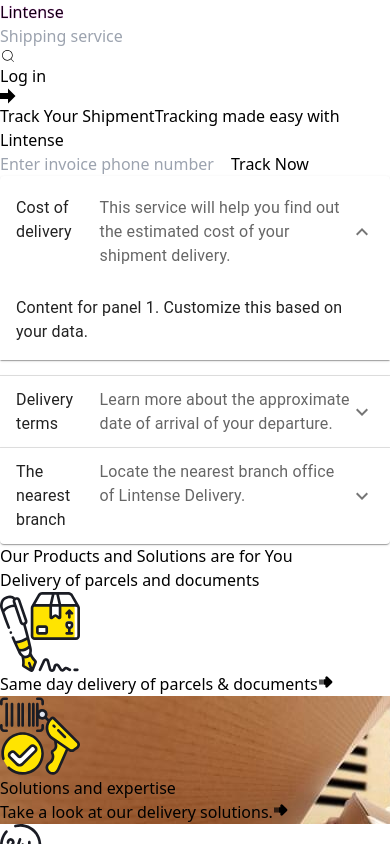
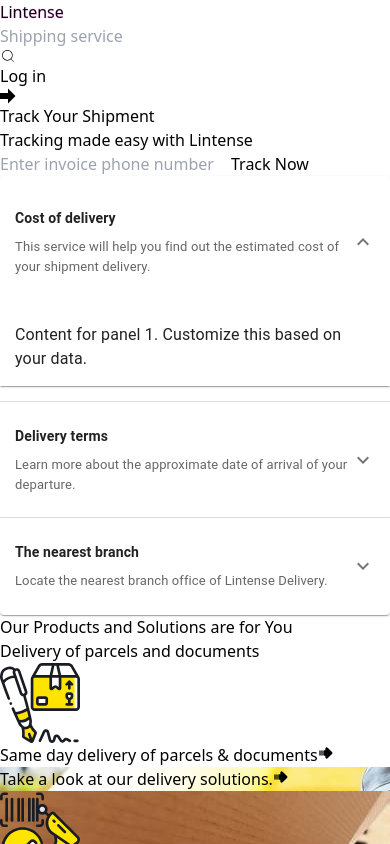
Before and after one commit to ayxanqenberov/lintense, a React (Vite) app: page / in a window 390 px wide. Both pictures are taken after a click on the button 195 px from the left and 224 px from the top of the page. Shown: the top 844 px of the page. Built offline with nearby package versions, Linux system fonts and the light colour scheme; no server answers; a web font is replaced by a local one.

Commit message:
responsive design

```diff
--- a/src/assets/Components/FOOTER/Footer.tsx
+++ b/src/assets/Components/FOOTER/Footer.tsx
@@ -5,7 +5,7 @@
   return (
     <footer className="bg-black text-white flex flex-col gap-3">
       <div className="upFooter w-full pt-5 flex items-center justify-center">
-        <nav className="flex w-[73.3%] justify-between">
+        <nav className="flex w-[73.3%] max-[640px]:w-full max-[470px]:flex-col max-[470px]:gap-2 max-[470px]:text-center justify-between">
           <ul>
             <h2 className="text-[18px] font-semibold">About us</h2>
             <li>
@@ -92,7 +92,7 @@
               <h2 className="text-[18px] font-semibold">
                 Download Lintense mobile app
               </h2>
-              <div className="flex gap-5">
+              <div className="flex max-[350px]:flex-col gap-5">
                 <li className="flex duration-200 bg-[#2C2F3A] hover:bg-[#242529] cursor-pointer px-4 py-2 rounded-lg items-center gap-1">
                   <FaApple className="text-3xl text-[#FFE400]" />
                   <p className="flex flex-col items-center">
--- a/src/assets/pages/Admin/Admin.tsx
+++ b/src/assets/pages/Admin/Admin.tsx
@@ -87,7 +87,6 @@
       </div>
 
       <div className="grid lg:grid-cols-2 gap-8">
-        {/* NEWS */}
         <div className="bg-white rounded-2xl shadow p-6">
           <div className="flex items-center gap-3 mb-6">
             <FaBullhorn className="text-yellow-500 text-2xl" />
@@ -137,8 +136,6 @@
             ))}
           </div>
         </div>
-
-        {/* PROMO */}
         <div className="bg-white rounded-2xl shadow p-6">
           <div className="flex items-center gap-3 mb-6">
             <FaTicketAlt className="text-yellow-500 text-2xl" />
--- a/src/assets/pages/Admin/AdminRegister.tsx
+++ b/src/assets/pages/Admin/AdminRegister.tsx
@@ -47,8 +47,6 @@
             Authorized personnel only.
           </p>
         </div>
-
-        {/* Form */}
         <form onSubmit={handleSubmit} className="mt-8 space-y-5">
           <div>
             <label className="block mb-2 text-sm font-medium text-gray-700">
--- a/src/assets/pages/HOMEPAGE/SectionsHome/FirstSect.tsx
+++ b/src/assets/pages/HOMEPAGE/SectionsHome/FirstSect.tsx
@@ -4,18 +4,21 @@
 import AccordionSummary from "@mui/material/AccordionSummary";
 import Typography from "@mui/material/Typography";
 import ExpandMoreIcon from "@mui/icons-material/ExpandMore";
-import "../../../../App.css"
+import "../../../../App.css";
+
 const accordionData = [
   {
     id: "panel1",
     title: "Cost of delivery",
-    summary: "This service will help you find out the estimated cost of your shipment delivery.",
+    summary:
+      "This service will help you find out the estimated cost of your shipment delivery.",
     content: "Content for panel 1. Customize this based on your data.",
   },
   {
     id: "panel2",
     title: "Delivery terms",
-    summary: "Learn more about the approximate date of arrival of your departure.",
+    summary:
+      "Learn more about the approximate date of arrival of your departure.",
     content: "Content for panel 2. Customize this based on your data.",
   },
   {
@@ -28,10 +31,11 @@
 
 const FirstSect = () => {
   const [expanded, setExpanded] = React.useState<string | false>(false);
+
   const [inputValue, setInputValue] = React.useState("");
 
   const handleChange =
-    (panel: string) => (event: React.SyntheticEvent, isExpanded: boolean) => {
+    (panel: string) => (_event: React.SyntheticEvent, isExpanded: boolean) => {
       setExpanded(isExpanded ? panel : false);
     };
 
@@ -43,44 +47,201 @@
   };
 
   return (
-    <section className="w-full relative bg-[#FFE400] flex items-center justify-center">
-      <div className="w-[80%] h-[500px] flex flex-col items-center justify-center">
-        <div className="flex flex-col gap-[20px] items-center h-[70%]">
-          <span className="text-[45px] font-semibold">Track Your Shipment</span>
-          <span className="text-[18px]">Tracking made easy with Lintense</span>
-          <div className="h-[45px] w-[500px] flex">
+    <section
+      className="
+      w-full
+      bg-[#FFE400]
+      flex
+      justify-center
+      relative
+      "
+    >
+      <div
+        className="
+        w-full
+        max-w-[1400px]
+        min-h-[650px]
+        md:min-h-[560px]
+        px-5
+        sm:px-8
+        md:px-10
+        flex
+        flex-col
+        items-center
+        justify-center
+        "
+      >
+        {/* HEADER */}
+
+        <div
+          className="
+          w-full
+          flex
+          flex-col
+          items-center
+          text-center
+          gap-5
+          "
+        >
+          <h1
+            className="
+            font-semibold
+            text-[32px]
+            sm:text-[38px]
+            md:text-[45px]
+            leading-tight
+            "
+          >
+            Track Your Shipment
+          </h1>
+
+          <p
+            className="
+            text-[15px]
+            sm:text-[17px]
+            md:text-[18px]
+            text-gray-800
+            "
+          >
+            Tracking made easy with Lintense
+          </p>
+          <div
+            className="
+            flex
+            flex-col
+            md:flex-row
+            w-full
+            max-w-[550px]
+            gap-3
+            md:gap-0
+            "
+          >
             <input
-              className="rounded-l-lg outline-none h-full w-full px-3"
               type="text"
               placeholder="Enter invoice phone number"
               value={inputValue}
               onChange={(e) => setInputValue(e.target.value)}
+              className="
+              h-[48px]
+              w-full
+              px-4
+              outline-none
+              rounded-lg
+              md:rounded-l-lg
+              md:rounded-r-none
+              "
             />
+
             <button
-              className="bg-black h-full text-white px-3 w-[150px] hover:bg-[#333333] rounded-r-lg"
               onClick={handleTrack}
+              className="
+              h-[48px]
+              w-full
+              md:w-[160px]
+              bg-black
+              text-white
+              rounded-lg
+              md:rounded-l-none
+              md:rounded-r-lg
+              transition
+              duration-300
+              hover:bg-[#333333]
+              "
             >
               Track Now
             </button>
           </div>
         </div>
-        <div className="w-[70rem] absolute bottom-[-80px] shadow-xl">
+
+        <div
+          className="
+          w-full
+          max-w-[1100px]
+          mt-16
+          md:mt-20
+          shadow-xl
+          rounded-xl
+          overflow-hidden
+          "
+        >
           {accordionData.map(({ id, title, summary, content }) => (
             <Accordion
               key={id}
               expanded={expanded === id}
               onChange={handleChange(id)}
-              className="py-2 pl-6 lists"
+              className="!shadow-none"
             >
               <AccordionSummary
                 expandIcon={<ExpandMoreIcon />}
                 aria-controls={`${id}-content`}
                 id={`${id}-header`}
+                sx={{
+                  padding: {
+                    xs: "12px 15px",
+                    sm: "15px 20px",
+                    md: "15px 25px",
+                  },
+
+                  "& .MuiAccordionSummary-content": {
+                    flexDirection: {
+                      xs: "column",
+                      md: "row",
+                    },
+
+                    gap: {
+                      xs: "8px",
+                      md: "20px",
+                    },
+
+                    alignItems: {
+                      xs: "flex-start",
+                      md: "center",
+                    },
+                  },
+                }}
               >
-                <Typography className="title" sx={{ width: "25%", flexShrink: 0 }}>{title}</Typography>
-                <Typography sx={{ color: "text.secondary" }}>{summary}</Typography>
+                <Typography
+                  sx={{
+                    width: {
+                      xs: "100%",
+                      md: "25%",
+                    },
+
+                    flexShrink: 0,
+
+                    fontWeight: 600,
+
+                    fontSize: {
+                      xs: "14px",
+                      md: "16px",
+                    },
+                  }}
+                >
+                  {title}
+                </Typography>
+
+                <Typography
+                  sx={{
+                    color: "text.secondary",
+
+                    fontSize: {
+                      xs: "13px",
+                      md: "15px",
+                    },
+                  }}
+                >
+                  {summary}
+                </Typography>
               </AccordionSummary>
-              <AccordionDetails>
+
+              <AccordionDetails
+                sx={{
+                  padding: {
+                    xs: "15px",
+                    md: "25px",
+                  },
+                }}
+              >
                 <Typography>{content}</Typography>
               </AccordionDetails>
             </Accordion>
--- a/src/assets/pages/HOMEPAGE/SectionsHome/SecondSect.tsx
+++ b/src/assets/pages/HOMEPAGE/SectionsHome/SecondSect.tsx
@@ -6,7 +6,7 @@
 const SecondSect = () => {
   return (
     <section className="w-full flex items-center justify-center">
-      <div className="w-[73.5%] h-[60rem] flex flex-col items-center justify-center py-8">
+      <div className="w-[73.5%] h-[60rem] max-[676px]:h-full flex flex-col items-center justify-center py-8">
         <span className="text-center text-black w-full text-[40px] font-medium mb-8">
           Our Products and Solutions are for You
         </span>
@@ -128,9 +128,17 @@
             </div>
           </div>
           <div
-            className="h-[300px] bg-cover bg-center"
+            className="h-[300px] flex flex-col items-start justify-end bg-cover bg-center"
             style={{ backgroundImage: `url(${bgCargo})` }}
-          ></div>
+          >
+
+            <div className="flex items-center w-full justify-around pb-[30px] mb-1">
+              <span className="text-white">
+                Take a look at our delivery solutions.
+              </span>
+              <More1 />
+            </div>
+          </div>
           <div
             style={{ backgroundImage: `url(${bgBox})` }}
             className="bg-[#FFFBDB] w-full flex bg-cover bg-center flex-col items-center justify-center p-4 h-[300px]"
@@ -245,8 +253,7 @@
                 </svg>
               </div>
               <p className="text-[30px] text-white font-medium">
-              Solutions and
-              expertise
+                Solutions and expertise
               </p>
               <div className="flex items-center justify-between">
                 <span className="text-white">
@@ -357,12 +364,14 @@
                   ></path>
                 </svg>
               </div>
-              <span className="text-[30px] text-black font-medium">Freight transportation</span>
+              <span className="text-[30px] text-black font-medium">
+                Freight transportation
+              </span>
               <div className="flex items-center justify-between">
                 <span className="text-black">
                   Take a look at our delivery solutions.
                 </span>
-                <More1/>
+                <More1 />
               </div>
             </div>
           </div>
--- a/src/assets/pages/HOMEPAGE/SectionsHome/ThirdSect.tsx
+++ b/src/assets/pages/HOMEPAGE/SectionsHome/ThirdSect.tsx
@@ -5,7 +5,7 @@
 const ThirdSect = () => {
   return (
     <section className="thirdSect bg-gradient-to-b from-black via-[#1a1a00] to-[#FFE400] flex justify-center items-center h-[400px]">
-      <div className="text-white flex flex-col gap-4 items-center text-center w-[40%]">
+      <div className="text-white flex flex-col gap-4 items-center text-center w-[40%] max-[676px]:w-full">
         <h2 className="text-[35px] font-bold">
           Experienced Drivers & Quality Fleet
         </h2>
```
Also changed, not shown: src/assets/Components/HEADER/Header.tsx (+4 -4 lines), src/assets/pages/ADS/PlusAccnt.tsx (+4 -4 lines), src/assets/pages/HOMEPAGE/SectionsHome/FourSect.tsx (+27 -19 lines), src/assets/pages/Profile/Profile.tsx (+4 -4 lines).
